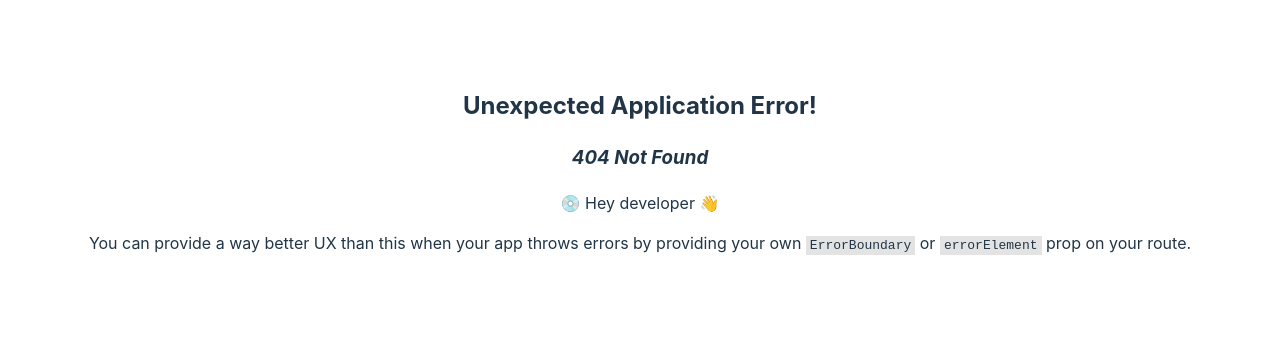
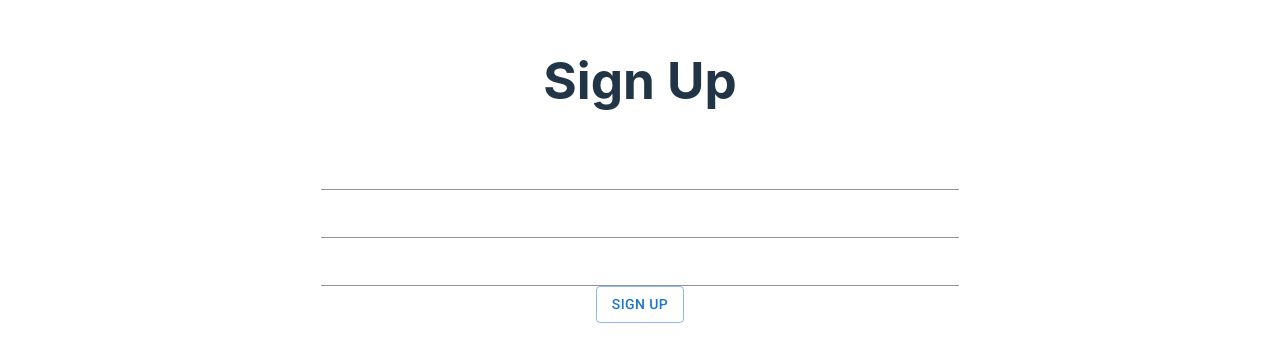
Before and after one commit to nicholasnikolov90/Flight-Reservation-System, a React (Vite) app in the folder client/: page /signup in a window 1280 px wide. Before the commit this address had no page. Shown: the part 230-592 px from the top of the page. Built offline with nearby package versions, Linux system fonts and the light colour scheme.

Commit message:
Add login and sign up

```diff
--- a/client/src/views/Home.tsx
+++ b/client/src/views/Home.tsx
@@ -8,8 +8,8 @@ const Home = () => {
     <div>
       <AppBar
         style={{
-          flexGrow: 1,
-          // backgroundColor: "#242424",
+          justifyContent: "flex-end",
+          flexDirection: "row",
           backdropFilter: "none",
           boxShadow: "none",
           paddingTop: "1rem",
@@ -17,8 +17,14 @@ const Home = () => {
         }}
         position="fixed"
       >
-        {" "}
-        HEADING{" "}
+        <Button sx={{ color: "white" }} onClick={() => navigate("/login")}>
+          {" "}
+          Login{" "}
+        </Button>
+        <Button sx={{ color: "white" }} onClick={() => navigate("/signup")}>
+          {" "}
+          Sign Up{" "}
+        </Button>
       </AppBar>
       <h1>Home</h1>
       <Button onClick={() => navigate("/browseflight")}> Get started! </Button>
--- /dev/null
+++ b/client/src/views/authentication/Login.tsx
@@ -0,0 +1,44 @@
+import Button from "@mui/material/Button";
+import TextField from "@mui/material/TextField";
+import { useState } from "react";
+
+const Login = () => {
+  const [username, setUsername] = useState("");
+  const [password, setPassword] = useState("");
+  return (
+    <div>
+      <h1>Login</h1>
+      <TextField
+        inputProps={{ style: { color: "white" } }}
+        InputLabelProps={{ style: { color: "white" } }}
+        required
+        value={username}
+        onChange={(e) => {
+          setUsername(e.target.value);
+        }}
+        id="username"
+        label="username"
+        variant="standard"
+        fullWidth
+      />
+      <TextField
+        sx={{ borderBottomColor: "white" }}
+        inputProps={{ style: { color: "white" } }}
+        InputLabelProps={{ style: { color: "white" } }}
+        required
+        value={password}
+        onChange={(e) => {
+          setPassword(e.target.value);
+        }}
+        id="password"
+        label="password"
+        variant="standard"
+        fullWidth
+        type="password"
+      />
+      <Button variant="outlined">Login</Button>
+    </div>
+  );
+};
+
+export default Login;
--- /dev/null
+++ b/client/src/views/authentication/SignUp.tsx
@@ -0,0 +1,57 @@
+import { Button, TextField } from "@mui/material";
+import { useState } from "react";
+
+const SignUp = () => {
+  const [username, setUsername] = useState("");
+  const [password, setPassword] = useState("");
+  const [confirmPassword, setConfirm] = useState("");
+  return (
+    <div>
+      <h1>Sign Up</h1>
+      <TextField
+        required
+        inputProps={{ style: { color: "white" } }}
+        InputLabelProps={{ style: { color: "white" } }}
+        value={username}
+        onChange={(e) => {
+          setUsername(e.target.value);
+        }}
+        id="username"
+        label="username"
+        variant="standard"
+        fullWidth
+      />
+      <TextField
+        required
+        inputProps={{ style: { color: "white" } }}
+        InputLabelProps={{ style: { color: "white" } }}
+        value={password}
+        onChange={(e) => {
+          setPassword(e.target.value);
+        }}
+        id="password"
+        label="password"
+        variant="standard"
+        type="password"
+        fullWidth
+      />
+      <TextField
+        required
+        inputProps={{ style: { color: "white" } }}
+        InputLabelProps={{ style: { color: "white" } }}
+        value={confirmPassword}
+        onChange={(e) => {
+          setConfirm(e.target.value);
+        }}
+        id="confirmPassword"
+        label="confirmPassword"
+        variant="standard"
+        type="password"
+        fullWidth
+      />
+      <Button variant="outlined">Sign Up</Button>
+    </div>
+  );
+};
+
+export default SignUp;
```
Also changed, not shown: client/src/main.tsx (+11 -1 lines).
